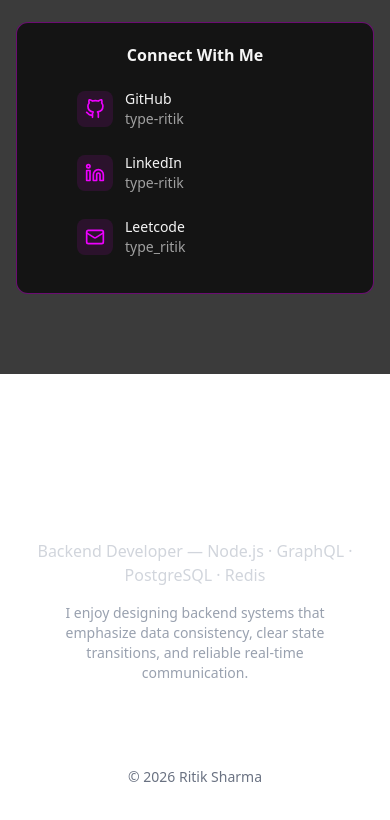
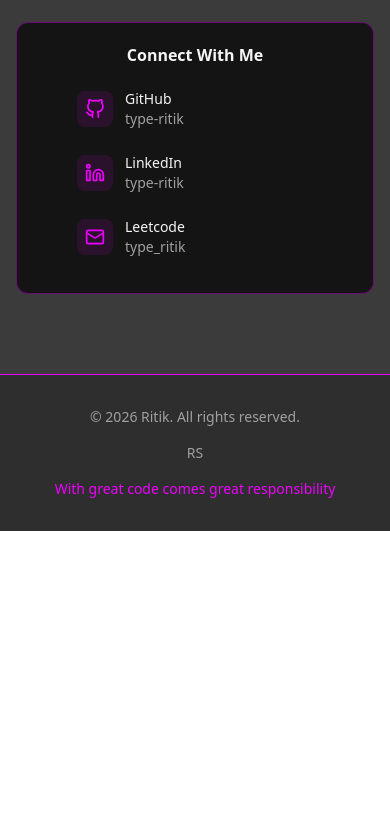
Before and after one commit to type-ritik/portfolio, a React (Vite) app in the folder client/: page / in a window 390 px wide. Shown: the part 5758-6578 px from the top of the page. After the commit the page ends 6289 px from the top, so only its background shows below. Built offline with nearby package versions, Linux system fonts and the light colour scheme.

Commit message:
refactor: remove TechBanner component and simplify Footer layout

```diff
--- a/client/src/App.tsx
+++ b/client/src/App.tsx
@@ -3,7 +3,6 @@
 import Hero from "./components/Hero";
 import Skills from "./components/Skills";
 import Projects from "./components/Projects";
-import TechBanner from "./components/TechBanner";
 import Contacts from "./components/Contacts";
 import Footer from "./components/Footer";
 import About from "./components/About";
@@ -29,9 +28,6 @@
         <Skills />
         <About />
         <Contacts />
-        {/*
-        <TechBanner />
-        */}
       </div>
       <Footer />
     </>
--- a/client/src/components/Footer.tsx
+++ b/client/src/components/Footer.tsx
@@ -2,51 +2,20 @@
   const year = new Date().getFullYear();
 
   return (
-    <footer className="w-full flex justify-center mt-20!">
-      <div className="w-full bg-dark-purple-blur border border-light-yellow rounded-2xl p-8! text-white">
-        <div className="flex flex-col items-center text-center space-y-4">
-          {/* Name */}
-          <h2 className="text-3xl! font-bold text-light-yellow">Ritik Sharma</h2>
-
-          {/* Role */}
-          <p className="text-gray-300">
-            Backend Developer — Node.js · GraphQL · PostgreSQL · Redis
-          </p>
-
-          {/* Statement */}
-          <p className="text-gray-400 max-w-xl text-sm!">
-            I enjoy designing backend systems that emphasize data consistency,
-            clear state transitions, and reliable real-time communication.
-          </p>
-
-          {/* Links */}
-          <div className="flex gap-6 mt-3!">
-            <a
-              href="mailto:ritik.vw98@gmail.com"
-              className="text-light-yellow hover:underline"
-            >
-              Email
-            </a>
-
-            <a
-              href="https://github.com/type-ritik"
-              target="_blank"
-              className="text-light-yellow hover:underline"
-            >
-              GitHub
-            </a>
-
-            <a
-              href="https://www.linkedin.com/in/type-ritik/"
-              target="_blank"
-              className="text-light-yellow hover:underline"
-            >
-              LinkedIn
-            </a>
+    <footer className="border-t border-[#ee00ff] py-8 bg-[#0a0a0a]/85 backdrop-blur-sm">
+      <div className="container mx-auto px-4">
+        <div className="flex flex-col md:flex-row items-center justify-between gap-4">
+          <div className="text-sm text-[#a0a0a0]">
+            &copy; {year} Ritik. All rights reserved.
           </div>
-
-          {/* Copyright */}
-          <p className="text-gray-500 text-sm! pt-4!">© {year} Ritik Sharma</p>
+          <div className="flex items-center gap-2 text-sm text-[#a0a0a0]">
+            RS
+          </div>
+          <div className="text-sm text-[#a0a0a0]">
+            <span className="text-[#ee00ff]">
+              With great code comes great responsibility
+            </span>
+          </div>
         </div>
       </div>
     </footer>
```
